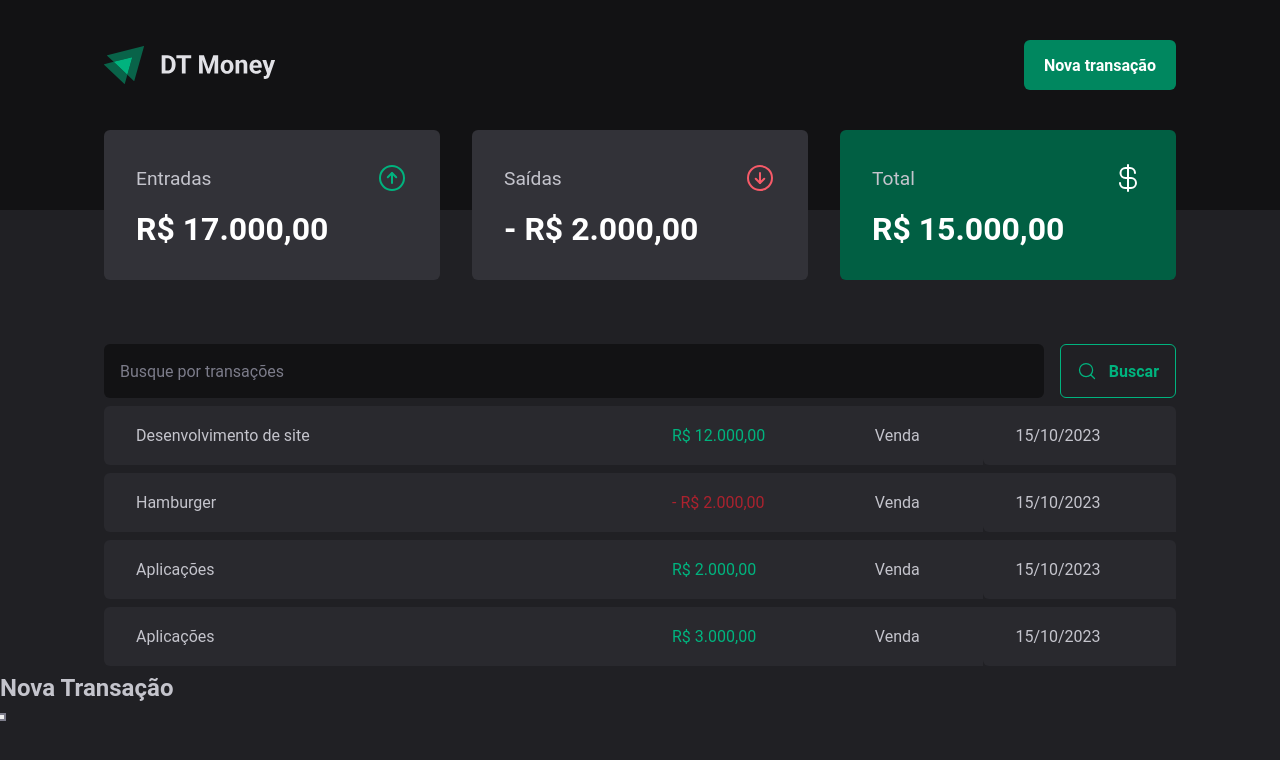
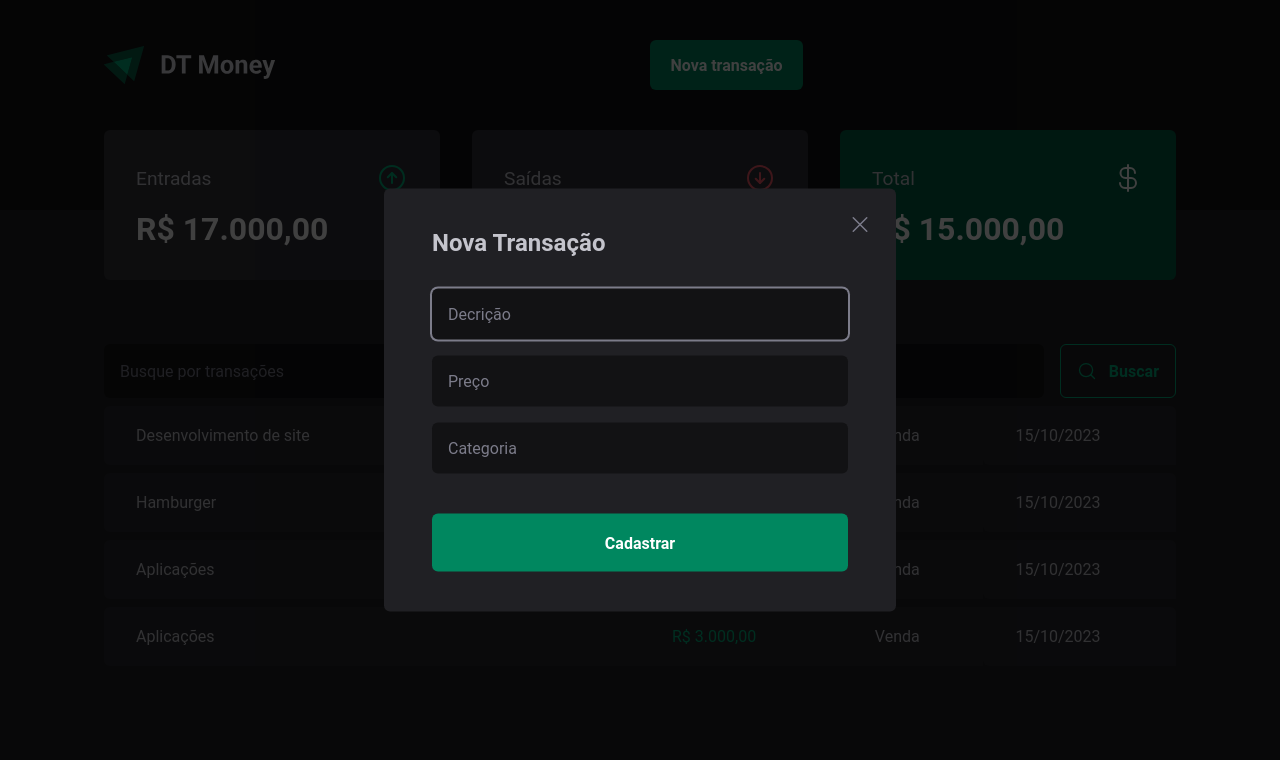
Before and after one commit to leandrocitro/dt-money, a React (Vite) app: page / in a window 1280 px wide. Both pictures are taken after a click on the button "Nova transação". Shown: the top 760 px of the page. Built offline with nearby package versions, Linux system fonts and the light colour scheme.

Commit message:
styling component transactionModal

```diff
--- a/src/components/Header/index.tsx
+++ b/src/components/Header/index.tsx
@@ -1,6 +1,7 @@
 import { HeaderContainer, HeaderContent, NewTransactionButton } from "./styles"
 import logoImg from '../../assets/Logo.svg'
 import * as Dialog from '@radix-ui/react-dialog';
+import { NewTransactionModal } from "../NewTransactionModal";
 
 export function Header() {
     return(
@@ -14,14 +15,9 @@
                     <NewTransactionButton> Nova transação </NewTransactionButton>
                     </Dialog.Trigger>
 
+                    <NewTransactionModal />
 
-                <Dialog.Portal>
-                    <Dialog.Overlay />
-                    <Dialog.Content>
-                        <Dialog.Title> Nova Transação </Dialog.Title>
-                        <Dialog.Close />
-                    </Dialog.Content>
-                </Dialog.Portal>
+
                 </Dialog.Root>
 
             </HeaderContent>
--- /dev/null
+++ b/src/components/NewTransactionModal/index.tsx
@@ -0,0 +1,31 @@
+import * as Dialog from '@radix-ui/react-dialog';
+import { CloseButton, Content, Overlay } from './styles';
+import { X } from 'phosphor-react';
+
+export function NewTransactionModal () {
+    return (
+        <div>
+            <Dialog.Portal>
+                    <Overlay />
+                    <Content>
+                        <Dialog.Title> Nova Transação </Dialog.Title>
+
+                        <form action="">
+                            <input type="text" placeholder='Decrição' required />
+                            <input type="number" placeholder='Preço' required />
+                            <input type="text" placeholder='Categoria' required />
+
+                            <button type="submit">
+                                Cadastrar
+                            </button>
+                        </form>
+
+                        <CloseButton>
+                            <X size={24} />
+                        </CloseButton>
+
+                    </Content>
+                </Dialog.Portal>
+        </div>
+    )
+}
--- /dev/null
+++ b/src/components/NewTransactionModal/styles.ts
@@ -0,0 +1,77 @@
+import styled from "styled-components";
+import * as Dialog from '@radix-ui/react-dialog';
+
+export const Overlay = styled(Dialog.Overlay)`
+    position: fixed;
+    width: 100vw;
+    height: 100vh;
+    inset: 0;
+    background: rgba(0, 0, 0, 0.75);
+
+`;
+
+export const Content = styled(Dialog.Content)`
+    min-width: 32rem;
+    border-radius: 6px;
+    padding: 2.5rem 3rem;
+    background: ${props => props.theme["gray-800"]};
+
+    position: fixed;
+    top: 50%;
+    left: 50%;
+    transform: translate(-50%, -50%);
+
+form {
+    margin-top: 2rem;
+
+    display: flex;
+    flex-direction: column;
+    gap: 1rem;
+
+    input {
+        border-radius: 6px;
+        border: 0;
+        background: ${props => props.theme["gray-900"]};
+        color: ${props => props.theme["gray-300"]};
+        padding: 1rem;
+
+        &::placeholder {
+            color: ${props => props.theme["gray-500"]};
+        }
+    }
+
+    button[type="submit"] {
+        height: 58px;
+        border: 0;
+        background: ${props => props.theme["green-500"]};
+        color: ${props => props.theme.white};
+        font-weight: bold;
+        padding: 0 1.25rem;
+        border-radius: 6px;
+        margin-top: 1.5rem;
+        cursor: pointer;
+
+        &:hover {
+            background: ${props => props.theme["green-700"]};
+            transition: background-color 0.2s;
+        }
+
+    }
+
+
+}
+
+`;
+
+export const CloseButton = styled(Dialog.Close)`
+    position: absolute;
+    background: transparent;
+    border: 0;
+    top: 1.5rem;
+    right: 1.5rem;
+    line-height: 0;
+
+    cursor: pointer;
+    color: ${props => props.theme["gray-500"]}
+
+`
```
